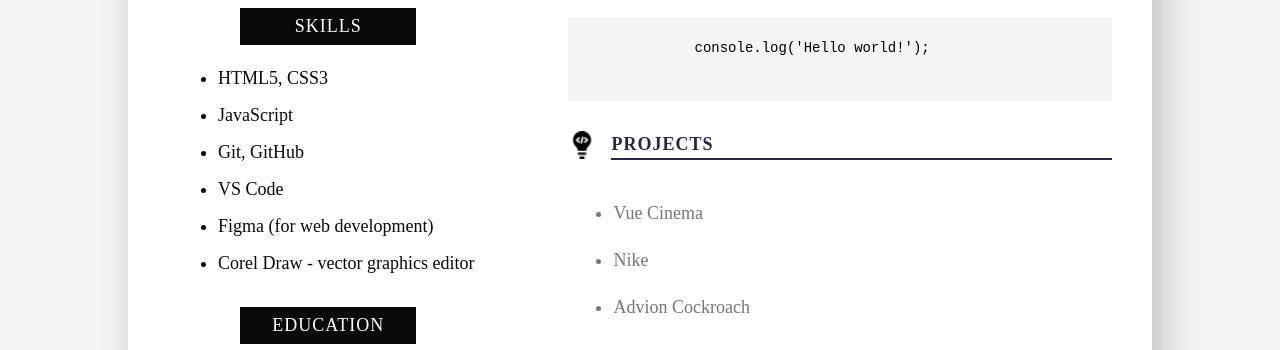
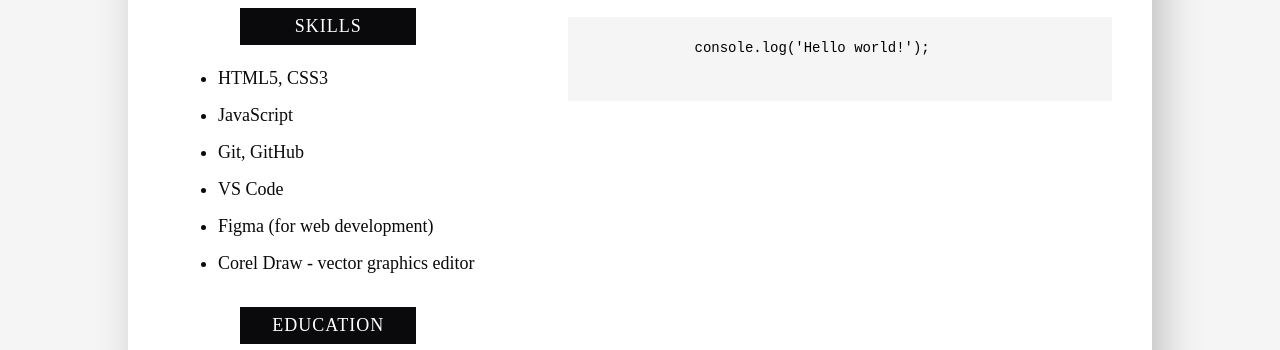
Before and after one commit to Fakhriddin0077/rsschool-cv, a plain HTML site: page index.html in a window 1280 px wide. Shown: the part 602-952 px from the top of the page. Drawn offline with Linux system fonts and the light colour scheme.

Commit message:
docs: update index.html file

```diff
--- a/index.html
+++ b/index.html
@@ -146,22 +146,6 @@
             </code>
                 </pre>
           </section>
-          <section class="Projects">
-            <div class="sub-header">
-              <img
-                src="./images/icons/invention.png"
-                alt="Courses"
-                width="28"
-                height="28"
-              />
-              <h3>Projects</h3>
-            </div>
-            <ul>
-              <li><a class="project-link" href="https://fakhriddin0077.github.io/Vui-Cinema-2021/">Vue Cinema</a> </li>
-              <li><a class="project-link" href="https://fakhriddin0077.github.io/nike/">Nike</a> </li>
-              <li><a class="project-link" href="https://fakhriddin0077.github.io/advion-cockroach/">Advion Cockroach</a> </li>
-            </ul>
-          </section>
         </aside>
       </div>
       <!-- footer section -->
```
